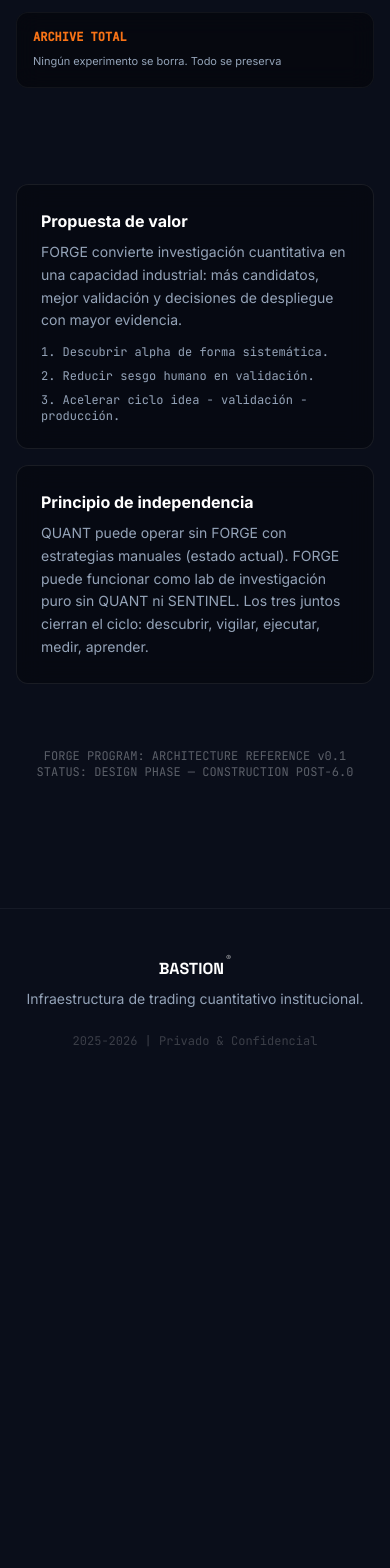
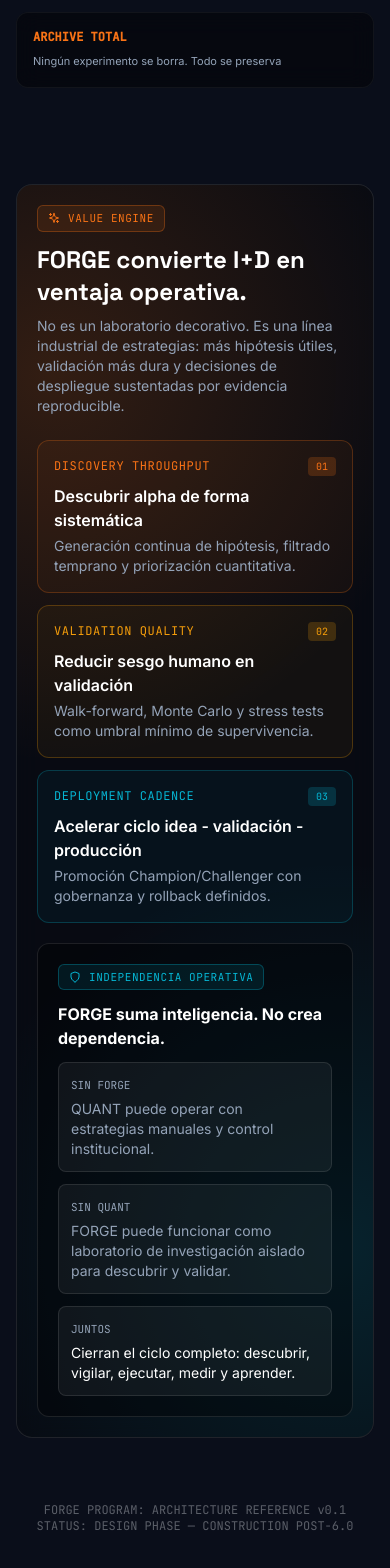
Before and after one commit to AbelSolerDev/BASTION-QUANT-WEB, a React (Vite) app: page /#/forge in a window 390 px wide. Shown: the part 7737-9305 px from the top of the page. Before the commit the page ends 8834 px from the top, so only its background shows below. Built offline with nearby package versions, Linux system fonts and the light colour scheme.

Commit message:
Fix JSX structure in ForgePage bottom/value sections

```diff
--- a/src/pages/ForgePage.tsx
+++ b/src/pages/ForgePage.tsx
@@ -555,6 +555,7 @@ const ForgePage: React.FC = () => {
             </h2>
 
             <div className="grid md:grid-cols-2 gap-4">
+
               <GlassCard className="!bg-black/35 !border-accentDanger/20">
                 <div className="text-xs font-mono text-accentDanger mb-4">SEÑALES DE DECAY</div>
                 <div className="space-y-3">
@@ -642,8 +643,75 @@ const ForgePage: React.FC = () => {
 
           {/* ── Bottom Cards ── */}
           <section className="mb-16">
-            <div className="grid md:grid-cols-2 gap-4">
-              <GlassCard className="!bg-black/30">
+            <div className="space-y-5">
+              <div className="rounded-2xl border border-white/10 bg-[#080a11]/80 backdrop-blur-md p-5 md:p-6 relative overflow-hidden">
+                <div className="absolute inset-0 pointer-events-none bg-[radial-gradient(circle_at_10%_15%,rgba(249,115,22,0.18),transparent_35%),radial-gradient(circle_at_90%_85%,rgba(6,182,212,0.14),transparent_35%)]" />
+                <div className="relative z-10 mb-6">
+                  <div className="inline-flex items-center gap-2 px-2.5 py-1 rounded-md border border-accentOrange/30 bg-accentOrange/10 text-accentOrange text-[11px] font-mono uppercase tracking-wider mb-3">
+                    <Sparkles size={12} />
+                    Value Engine
+                  </div>
+                  <h3 className="text-2xl md:text-3xl font-display font-bold text-white mb-2">FORGE convierte I+D en ventaja operativa.</h3>
+                  <p className="text-sm text-textSecondary max-w-4xl">
+                    No es un laboratorio decorativo. Es una línea industrial de estrategias: más hipótesis útiles, validación más dura
+                    y decisiones de despliegue sustentadas por evidencia reproducible.
+                  </p>
+                </div>
+                <div className="grid lg:grid-cols-12 gap-5 relative z-10">
+                  <div className="lg:col-span-7 space-y-3">
+                    <div className="rounded-xl border border-accentOrange/25 bg-accentOrange/5 p-4">
+                      <div className="flex items-center justify-between mb-2">
+                        <p className="text-accentOrange font-mono text-xs uppercase tracking-wider">Discovery Throughput</p>
+                        <span className="text-[10px] font-mono px-2 py-0.5 rounded bg-accentOrange/20 text-accentOrange">01</span>
+                      </div>
+                      <p className="text-white font-semibold mb-1">Descubrir alpha de forma sistemática</p>
+                      <p className="text-sm text-textSecondary">Generación continua de hipótesis, filtrado temprano y priorización cuantitativa.</p>
+                    </div>
+                    <div className="rounded-xl border border-accentGold/25 bg-accentGold/5 p-4">
+                      <div className="flex items-center justify-between mb-2">
+                        <p className="text-accentGold font-mono text-xs uppercase tracking-wider">Validation Quality</p>
+                        <span className="text-[10px] font-mono px-2 py-0.5 rounded bg-accentGold/20 text-accentGold">02</span>
+                      </div>
+                      <p className="text-white font-semibold mb-1">Reducir sesgo humano en validación</p>
+                      <p className="text-sm text-textSecondary">Walk-forward, Monte Carlo y stress tests como umbral mínimo de supervivencia.</p>
+                    </div>
+                    <div className="rounded-xl border border-accentCyan/25 bg-accentCyan/5 p-4">
+                      <div className="flex items-center justify-between mb-2">
+                        <p className="text-accentCyan font-mono text-xs uppercase tracking-wider">Deployment Cadence</p>
+                        <span className="text-[10px] font-mono px-2 py-0.5 rounded bg-accentCyan/20 text-accentCyan">03</span>
+                      </div>
+                      <p className="text-white font-semibold mb-1">Acelerar ciclo idea - validación - producción</p>
+                      <p className="text-sm text-textSecondary">Promoción Champion/Challenger con gobernanza y rollback definidos.</p>
+                    </div>
+                  </div>
+                  <div className="lg:col-span-5">
+                    <div className="h-full rounded-xl border border-white/10 bg-black/35 p-5">
+                      <div className="inline-flex items-center gap-2 px-2.5 py-1 rounded-md border border-accentCyan/30 bg-accentCyan/10 text-accentCyan text-[11px] font-mono uppercase tracking-wider mb-3">
+                        <Shield size={12} />
+                        Independencia Operativa
+                      </div>
+                      <h4 className="text-white font-bold mb-3">FORGE suma inteligencia. No crea dependencia.</h4>
+                      <div className="space-y-3 text-sm">
+                        <div className="rounded-lg border border-white/10 bg-white/5 p-3">
+                          <p className="text-[11px] font-mono text-textSecondary uppercase mb-1">Sin FORGE</p>
+                          <p className="text-textSecondary">QUANT puede operar con estrategias manuales y control institucional.</p>
+                        </div>
+                        <div className="rounded-lg border border-white/10 bg-white/5 p-3">
+                          <p className="text-[11px] font-mono text-textSecondary uppercase mb-1">Sin QUANT</p>
+                          <p className="text-textSecondary">FORGE puede funcionar como laboratorio de investigación aislado para descubrir y validar.</p>
+                        </div>
+                        <div className="rounded-lg border border-white/10 bg-white/5 p-3">
+                          <p className="text-[11px] font-mono text-textSecondary uppercase mb-1">Juntos</p>
+                          <p className="text-white">Cierran el ciclo completo: descubrir, vigilar, ejecutar, medir y aprender.</p>
+                        </div>
+                      </div>
+                    </div>
+                  </div>
+                </div>
+              </div>
+
+              <div className="grid md:grid-cols-2 gap-4 hidden">
+                <GlassCard className="!bg-black/30">
                 <h3 className="text-white font-bold mb-2">Propuesta de valor</h3>
                 <p className="text-sm text-textSecondary leading-relaxed mb-3">
                   FORGE convierte investigación cuantitativa en una capacidad industrial: más candidatos, mejor validación y
@@ -664,9 +732,10 @@ const ForgePage: React.FC = () => {
                 </p>
               </GlassCard>
             </div>
-          </section>
+            </div>
 
           {/* ── Footer Text ── */}
+          </section>
           <div className="text-center opacity-35 font-mono text-xs mb-12">
             <p>FORGE PROGRAM: ARCHITECTURE REFERENCE v0.1</p>
             <p>STATUS: DESIGN PHASE — CONSTRUCTION POST-6.0</p>
```
